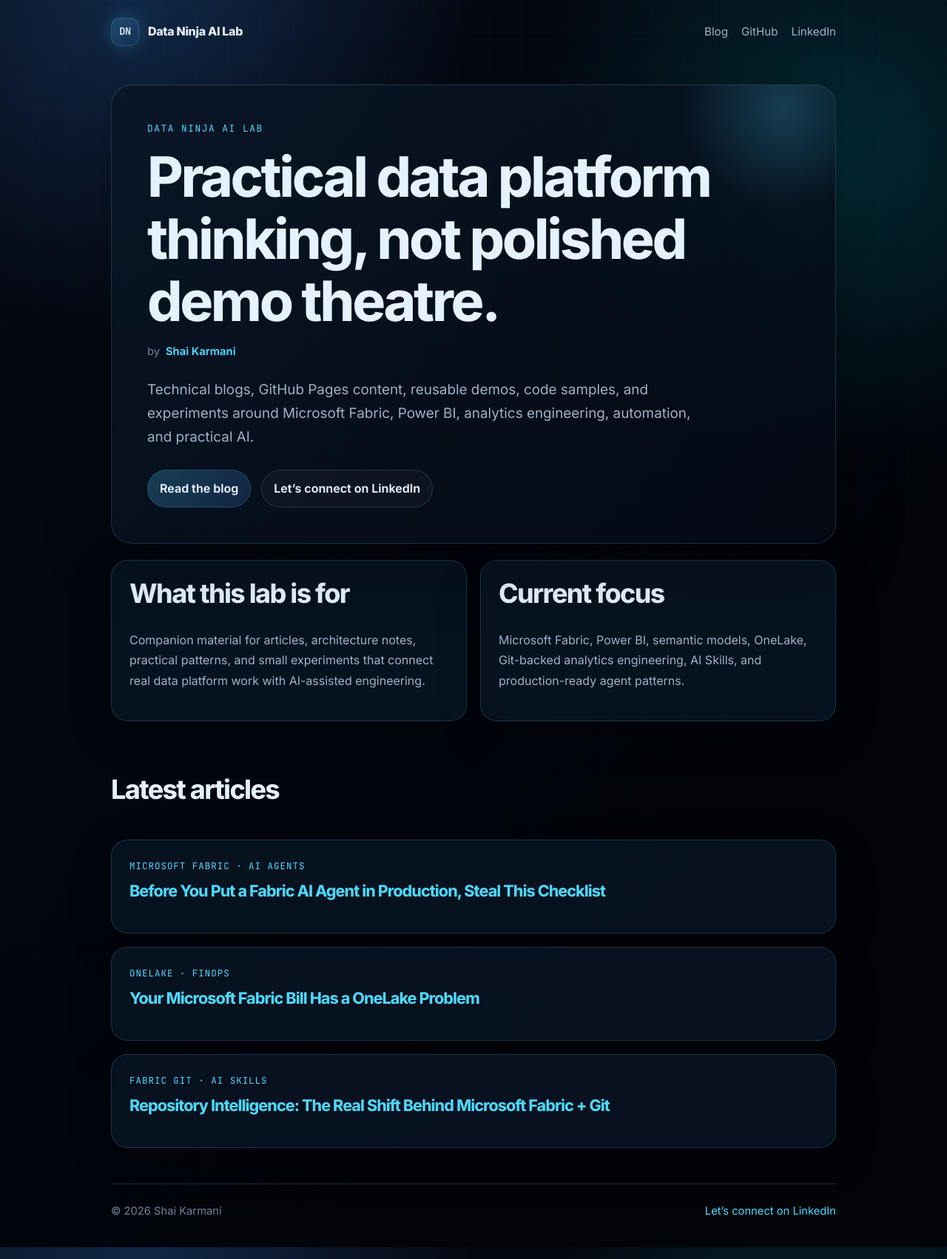
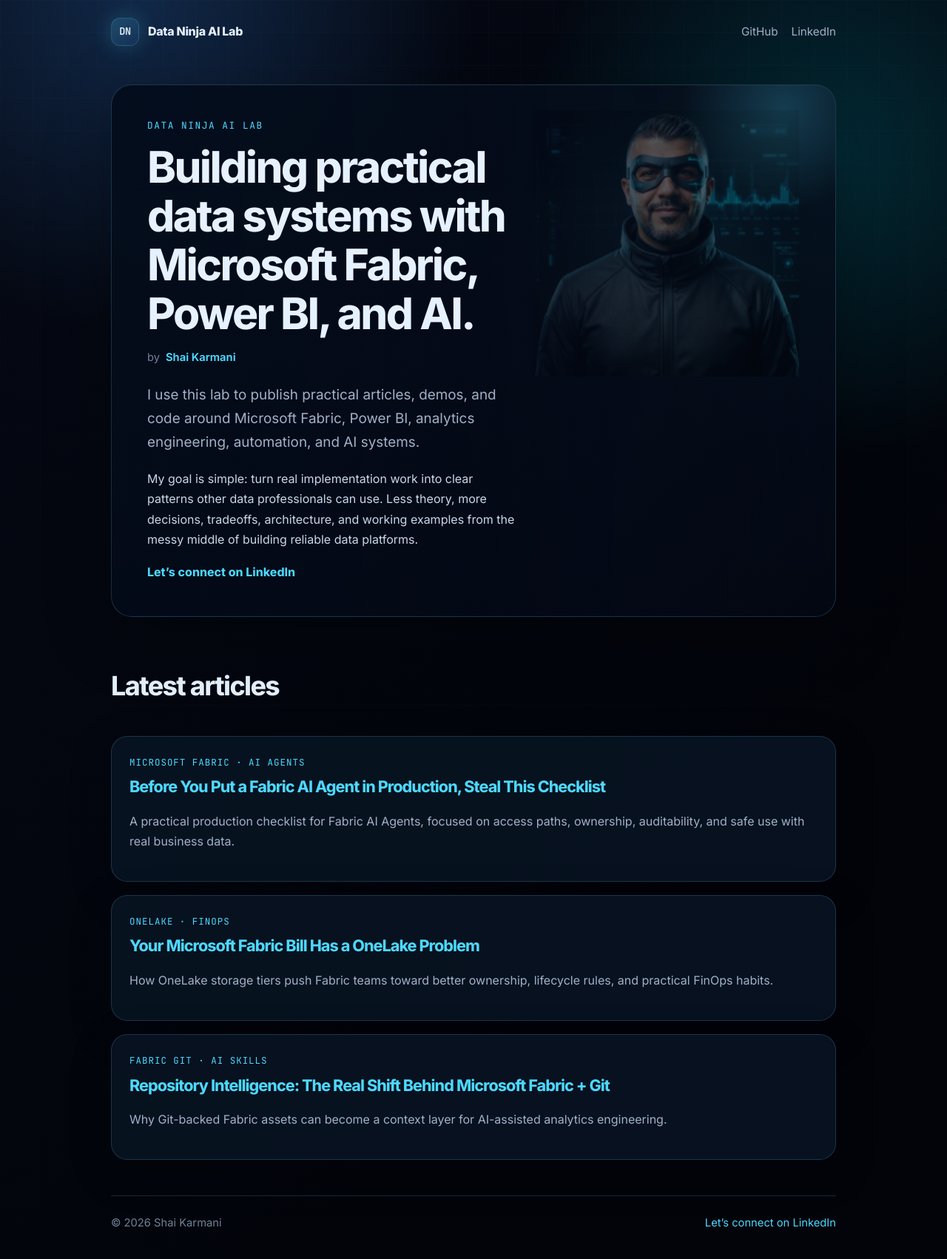
Before and after one commit to Shai-Kr/data-ninja-ai-lab, a Jekyll site: the page built from index.md, in a window 1280 px wide. Shown: the whole page at 74% size. Built offline with Jekyll 4.4.1, drawn with Linux system fonts in a browser that asks for light colours.

Commit message:
Make homepage positive and remove separate blog landing page

```diff
--- a/_layouts/default.html
+++ b/_layouts/default.html
@@ -18,7 +18,6 @@
         <span>Data Ninja AI Lab</span>
       </a>
       <nav class="nav">
-        <a href="{{ '/blog/' | relative_url }}">Blog</a>
         <a href="https://github.com/Shai-Kr/data-ninja-ai-lab">GitHub</a>
         <a href="https://www.linkedin.com/in/shai-kr">LinkedIn</a>
       </nav>
--- a/assets/css/style.css
+++ b/assets/css/style.css
@@ -153,3 +153,15 @@
 .article-header .avatar-small, .byline .avatar-small { width: 24px !important; height: 24px !important; min-width: 24px !important; max-width: 24px !important; min-height: 24px !important; max-height: 24px !important; flex: 0 0 24px; border-width: 1px; box-shadow: 0 0 0 2px rgba(77,216,255,0.10), 0 0 12px rgba(77,216,255,0.20); }
 .article-header .byline img { margin: 0 !important; border-radius: 999px !important; display: inline-block !important; }
 @media (max-width: 860px) { .cinematic-hero { padding-right: 22px; min-height: 420px; } .cinematic-hero::before { background: linear-gradient(180deg, rgba(5,9,20,0.88), rgba(5,9,20,0.90)), url('/data-ninja-ai-lab/assets/img/shai-karmani-profile.png') right 8% top 24px / 220px auto no-repeat; opacity: 0.42; } }
+
+/* Final homepage refinement */
+.home-hero { min-height: 450px; display: flex; align-items: flex-start; padding: 44px min(44%, 430px) 46px 48px; }
+.home-hero h1 { font-size: clamp(2.05rem, 4.6vw, 3.85rem); max-width: 720px; }
+.home-hero::before { content: ""; position: absolute; inset: 0; background: linear-gradient(90deg, rgba(5,9,20,0.97) 0%, rgba(5,9,20,0.82) 48%, rgba(5,9,20,0.30) 76%, rgba(5,9,20,0.12) 100%), url('/data-ninja-ai-lab/assets/img/shai-karmani-profile.png') right 8% top 34px / min(360px, 38vw) auto no-repeat; opacity: 0.48; filter: saturate(1.06) contrast(1.03); z-index: 0; }
+.home-hero::after { z-index: 0; }
+.home-hero .hero-copy { position: relative; z-index: 2; max-width: 720px; }
+.home-name { margin-top: 14px; }
+.home-articles { margin-top: 34px; }
+.hero-actions { display: none; }
+.grid.two { display: none; }
+@media (max-width: 860px) { .home-hero { padding: 30px 22px 34px; min-height: 460px; } .home-hero::before { background: linear-gradient(180deg, rgba(5,9,20,0.86), rgba(5,9,20,0.94)), url('/data-ninja-ai-lab/assets/img/shai-karmani-profile.png') right 14px top 22px / 210px auto no-repeat; opacity: 0.36; } .home-hero h1 { font-size: 2.25rem; } }
--- a/index.md
+++ b/index.md
@@ -4,40 +4,32 @@
 description: Practical Data, Microsoft Fabric, Power BI, analytics engineering, and AI lab by Shai Karmani.
 ---
 
-<section class="hero">
-  <p class="eyebrow">Data Ninja AI Lab</p>
-  <h1>Practical data platform thinking, not polished demo theatre.</h1>
-  <p class="byline">by <a href="https://www.linkedin.com/in/shai-kr">Shai Karmani</a></p>
-  <p class="lede">Technical blogs, GitHub Pages content, reusable demos, code samples, and experiments around Microsoft Fabric, Power BI, analytics engineering, automation, and practical AI.</p>
-  <div class="hero-actions">
-    <a class="button primary" href="{{ '/blog/' | relative_url }}">Read the blog</a>
-    <a class="button" href="https://www.linkedin.com/in/shai-kr">Let’s connect on LinkedIn</a>
+<section class="hero home-hero">
+  <div class="hero-copy">
+    <p class="eyebrow">Data Ninja AI Lab</p>
+    <h1>Building practical data systems with Microsoft Fabric, Power BI, and AI.</h1>
+    <p class="byline home-name">by <a href="https://www.linkedin.com/in/shai-kr">Shai Karmani</a></p>
+    <p class="lede">I use this lab to publish practical articles, demos, and code around Microsoft Fabric, Power BI, analytics engineering, automation, and AI systems.</p>
+    <p class="about-inline">My goal is simple: turn real implementation work into clear patterns other data professionals can use. Less theory, more decisions, tradeoffs, architecture, and working examples from the messy middle of building reliable data platforms.</p>
+    <a class="profile-link" href="https://www.linkedin.com/in/shai-kr">Let’s connect on LinkedIn</a>
   </div>
 </section>
 
-<section class="grid two">
-  <div class="panel">
-    <h2>What this lab is for</h2>
-    <p>Companion material for articles, architecture notes, practical patterns, and small experiments that connect real data platform work with AI-assisted engineering.</p>
-  </div>
-  <div class="panel">
-    <h2>Current focus</h2>
-    <p>Microsoft Fabric, Power BI, semantic models, OneLake, Git-backed analytics engineering, AI Skills, and production-ready agent patterns.</p>
-  </div>
-</section>
-
-<section class="post-list featured">
+<section class="post-list featured home-articles">
   <h2>Latest articles</h2>
   <article class="post-card">
     <p class="post-meta">Microsoft Fabric · AI Agents</p>
     <h3><a href="{{ '/blog/2026-05-17-fabric-ai-agent-production-checklist.html' | relative_url }}">Before You Put a Fabric AI Agent in Production, Steal This Checklist</a></h3>
+    <p>A practical production checklist for Fabric AI Agents, focused on access paths, ownership, auditability, and safe use with real business data.</p>
   </article>
   <article class="post-card">
     <p class="post-meta">OneLake · FinOps</p>
     <h3><a href="{{ '/blog/2026-05-13-microsoft-fabric-bill-onelake-problem.html' | relative_url }}">Your Microsoft Fabric Bill Has a OneLake Problem</a></h3>
+    <p>How OneLake storage tiers push Fabric teams toward better ownership, lifecycle rules, and practical FinOps habits.</p>
   </article>
   <article class="post-card">
     <p class="post-meta">Fabric Git · AI Skills</p>
     <h3><a href="{{ '/blog/2026-05-10-repository-intelligence-fabric-git.html' | relative_url }}">Repository Intelligence: The Real Shift Behind Microsoft Fabric + Git</a></h3>
+    <p>Why Git-backed Fabric assets can become a context layer for AI-assisted analytics engineering.</p>
   </article>
 </section>
```
Also changed, not shown: blog/index.md (deleted, +0 -36 lines).
